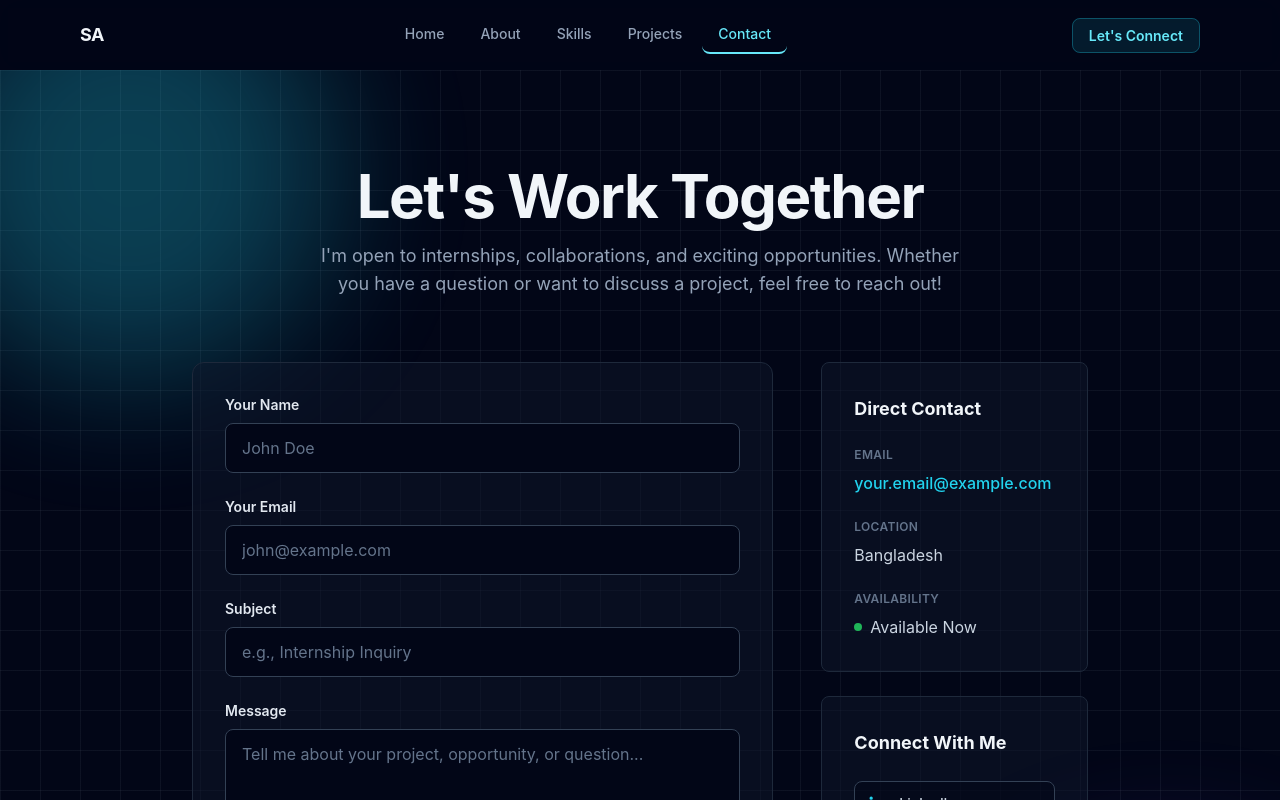
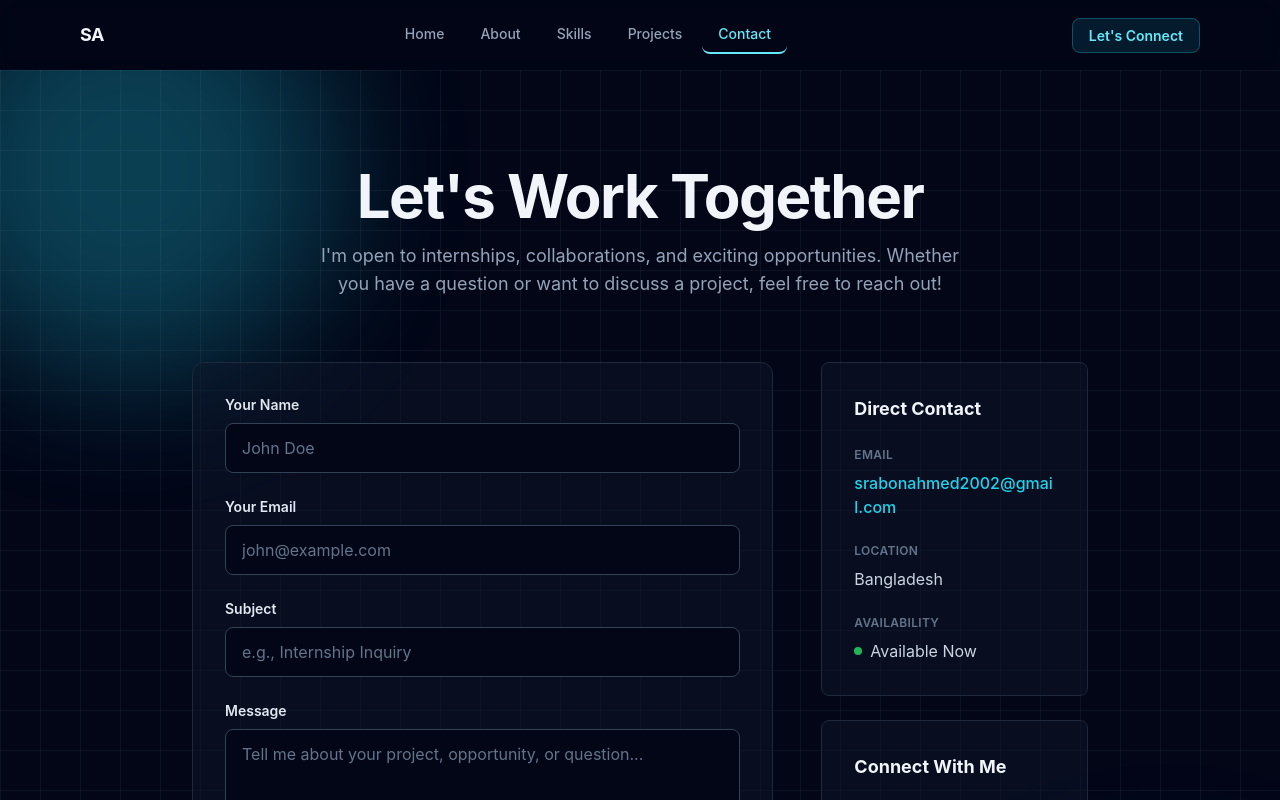
Before and after one commit to srabon007-9/portfolio, a React (Create React App) app in the folder client/: page /contact in a window 1280 px wide. Shown: the top 800 px of the page. Built offline with nearby package versions, Linux system fonts and the light colour scheme.

Commit message:
Update contact email to srabonahmed2002@gmail.com

```diff
--- a/client/src/pages/Contact.jsx
+++ b/client/src/pages/Contact.jsx
@@ -207,10 +207,10 @@ function Contact() {
                 <div>
                   <div className="text-xs font-semibold uppercase tracking-wide text-slate-500 mb-2">Email</div>
                   <a
-                    href="mailto:your.email@example.com"
+                    href="mailto:srabonahmed2002@gmail.com"
                     className="text-cyan-400 hover:text-cyan-300 transition-colors font-medium break-all"
                   >
-                    your.email@example.com
+                    srabonahmed2002@gmail.com
                   </a>
                 </div>
 
```
